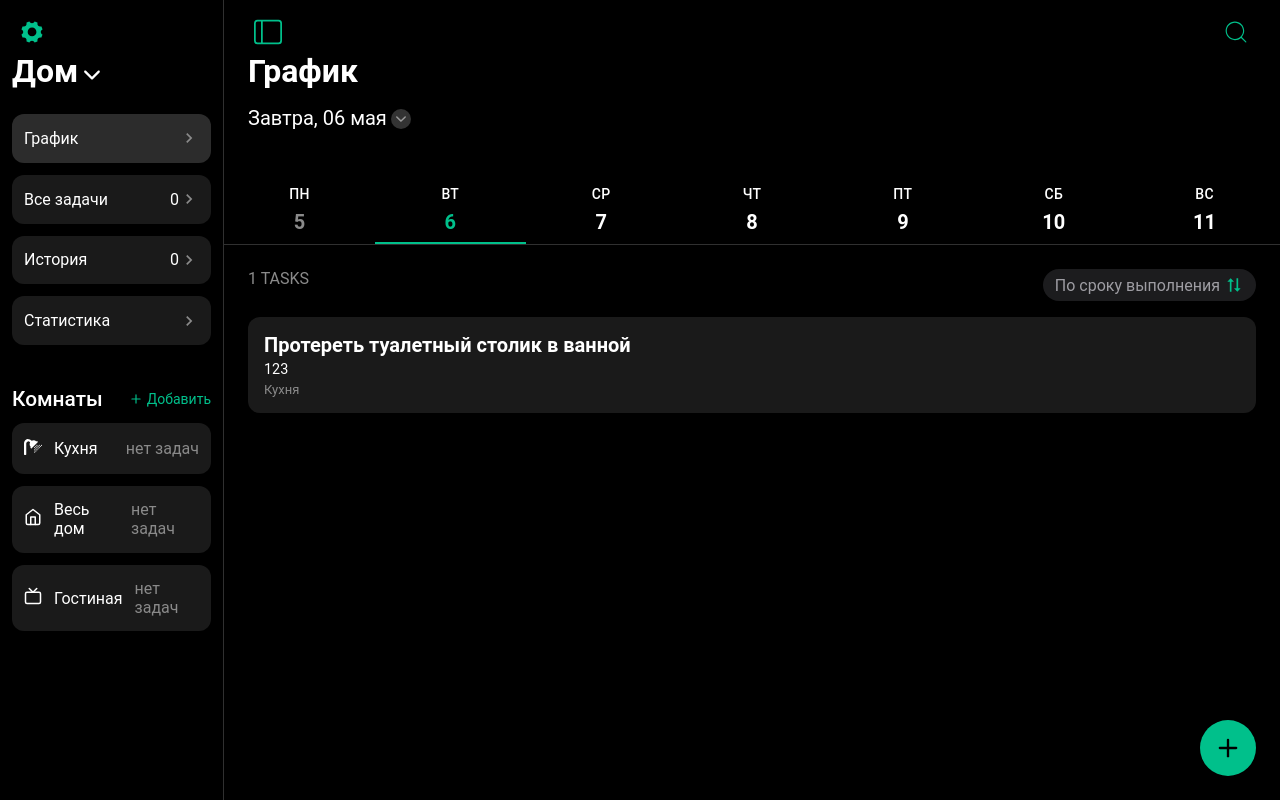
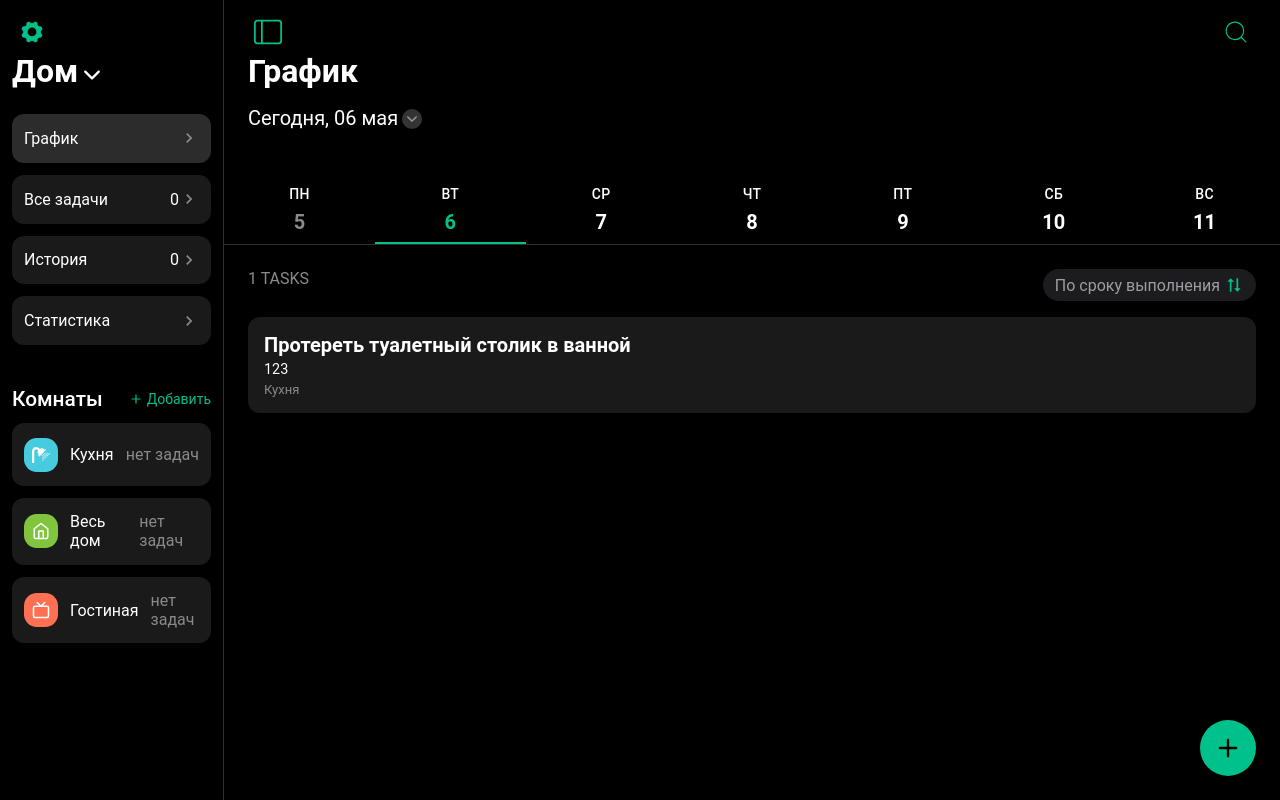
Before and after one commit to HousePulse/housepulse-frontend, a React app: page / in a window 1280 px wide. Built offline with nearby package versions, Linux system fonts and the light colour scheme; the HTML template or start-up script is replaced by a standard one.

Commit message:
fix room button

```diff
--- a/src/App/components/Sidebar/RoomList/RoomList.tsx
+++ b/src/App/components/Sidebar/RoomList/RoomList.tsx
@@ -4,9 +4,15 @@ import {useAppDispatch, useAppSelector} from "@store/store";
 import {FiHome, FiPlus, FiTv} from "react-icons/fi";
 import {FaShower} from "react-icons/fa";
 import RoomButton from "@components/UI/RoomButton/RoomButton";
+import {roomsSelector} from "@store/selectors/selectors";
 import RoomIcon from "@components/Sidebar/RoomList/RoomIcon/RoomIcon";
-import {IconBackgroundColor} from "@types_app/room";
-import {roomsSelector} from "@store/selectors/selectors";
+
+const iconMap = {
+  shower: FaShower,
+  home: FiHome,
+  tv: FiTv,
+};
+
 
 const RoomList: FC = (props) => {
   const rooms = useAppSelector(roomsSelector);
@@ -21,9 +27,14 @@ const RoomList: FC = (props) => {
             Добавить
           </button>
         </header>
-        {rooms.map((r, index) => (
-            <RoomButton key={index} name={r.title} icon={r.icon}/>
-        ))}
+        {rooms.map((room, index) => {
+          const Icon = iconMap[room.icon];
+          return (
+              <RoomButton key={index}
+                          name={room.title}
+                          icon={<RoomIcon icon={<Icon/>} backgroundColor={room.backgroundColor}/>}/>
+          )
+        })}
       </section>
   );
 }
--- a/src/App/components/UI/RoomButton/RoomButton.tsx
+++ b/src/App/components/UI/RoomButton/RoomButton.tsx
@@ -1,32 +1,20 @@
 import React from 'react';
 import * as styles from './RoomButton.module.css'
 import {useAppDispatch, useAppSelector} from "@store/store";
-import {FaShower} from "react-icons/fa";
-import {FiHome, FiTv} from "react-icons/fi";
-import {RoomIcon} from "@types_app/room";
 
 type Props = {
   name: string;
-  icon: RoomIcon;
+  icon: React.ReactNode;
   tasks?: number;
 };
-
-const iconMap = {
-  shower: FaShower,
-  home: FiHome,
-  tv: FiTv,
-};
-
 
 const RoomButton: React.FC<Props> = ({name, icon, tasks = 0}) => {
   const global = useAppSelector(state => state.global);
   const dispatch = useAppDispatch();
 
-  const Icon = iconMap[icon];
-
   return (
       <div className={styles.item}>
-        <div className={styles.icon}><Icon/></div>
+        <div className={styles.icon}>{icon}</div>
         <span>{name}</span>
         <span className={styles.muted}>{tasks ? tasks : 'нет задач'}</span>
       </div>
--- a/src/App/utils/date.ts
+++ b/src/App/utils/date.ts
@@ -58,7 +58,7 @@ export function fmtDate(
 
 /** Строка «Сегодня, 05 мая», «Завтра, 06 мая» или «05 мая 2025» */
 export function fmtRelativeRu(target: Date, base = new Date()): string {
-  const diff = Math.round((target.getTime() - base.setHours(0, 0, 0, 0)) / 86_400_000);
+  const diff = Math.floor(((target.getTime() - base.setHours(0, 0, 0, 0)) / 86_400_000));
   if (diff === 0) return `Сегодня, ${fmtDate(target)}`;
   if (diff === 1) return `Завтра, ${fmtDate(target)}`;
   return fmtDate(target, {day: '2-digit', month: 'short', year: 'numeric'});
```
